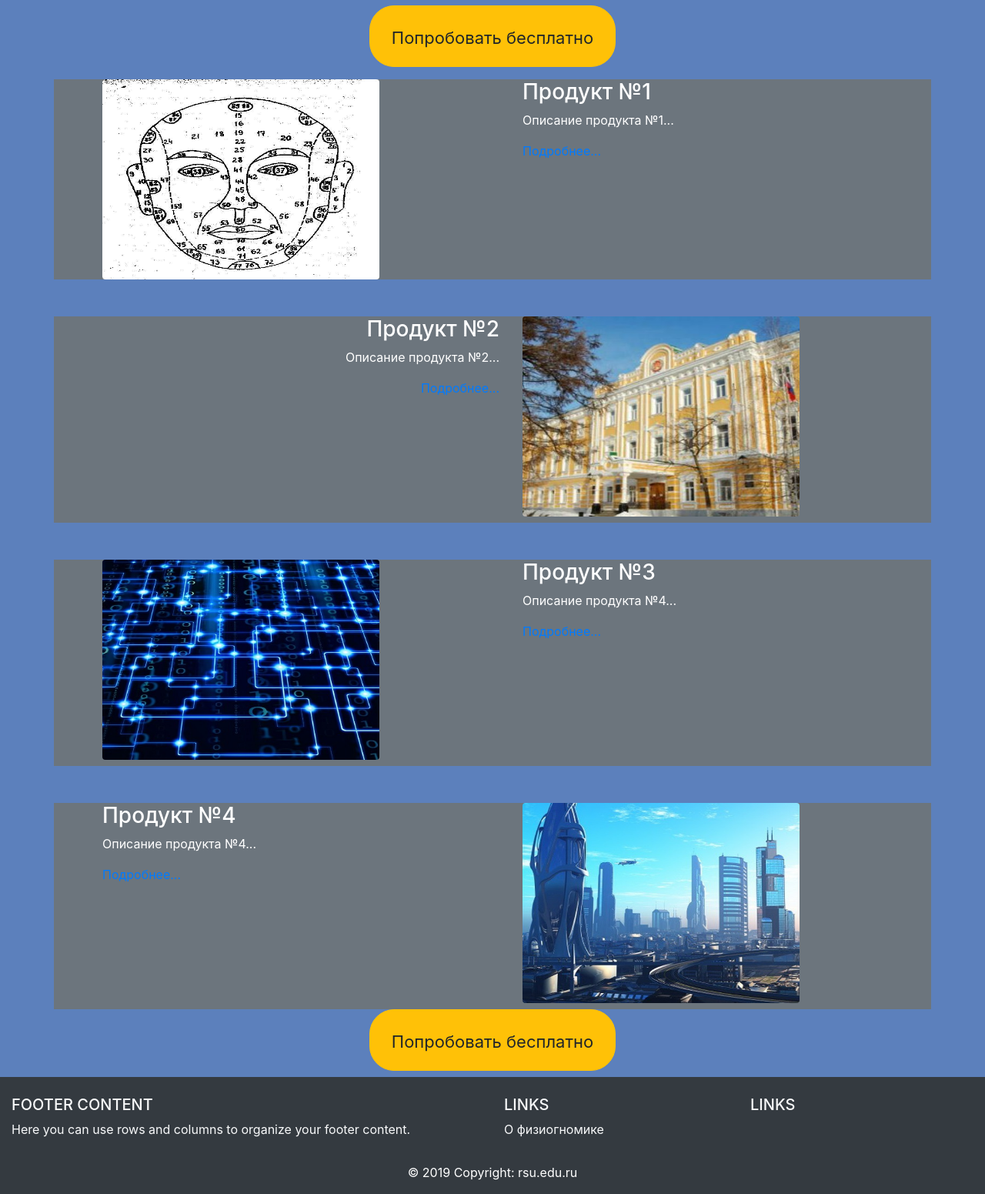
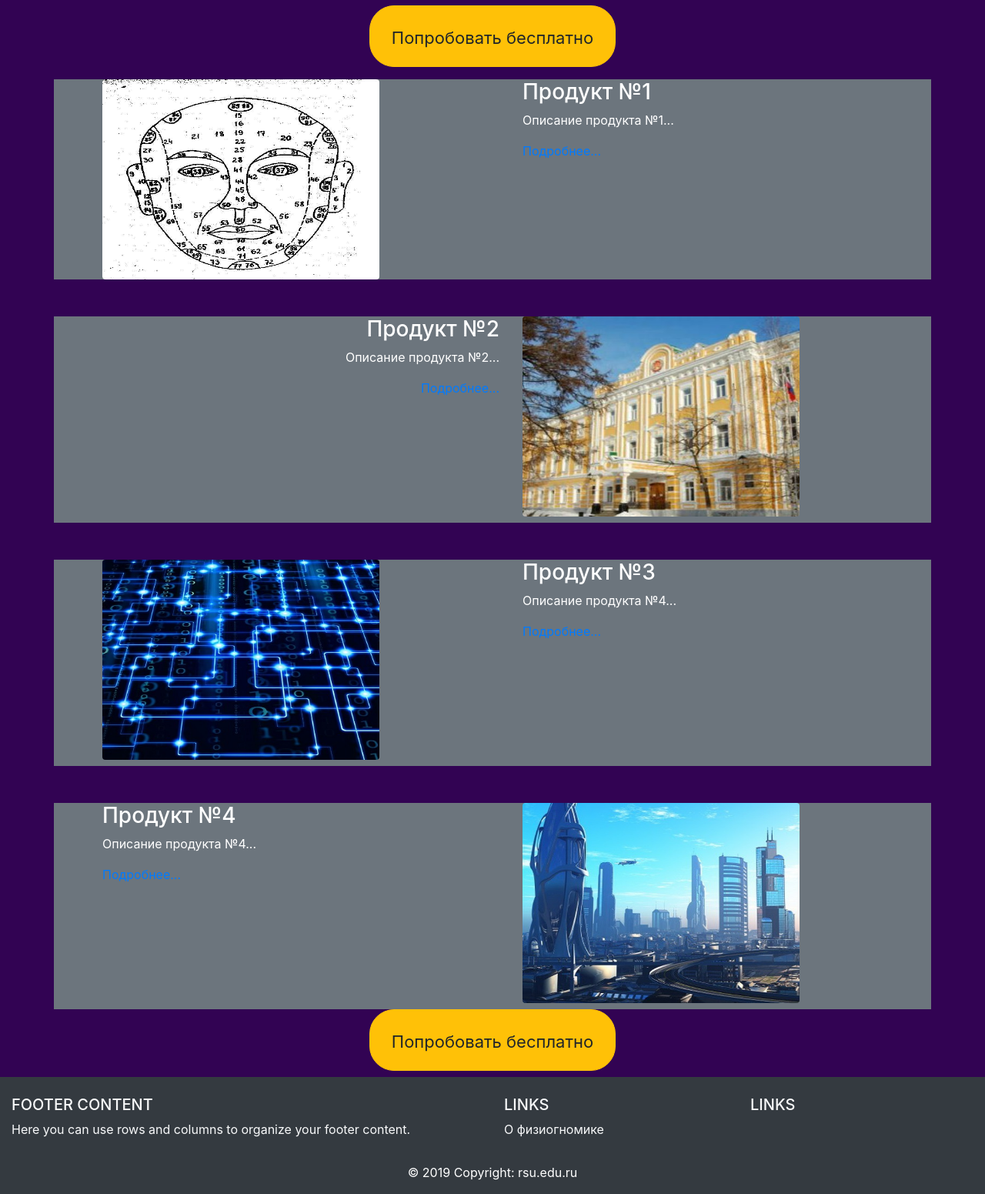
Before and after one commit to Zhora1337/RegulIT, a Django app: page / in a window 1280 px wide. Shown: the part 837-2388 px from the top of the page at 77% size. Run offline with Django 3.2, Linux system fonts and the light colour scheme; some libraries are stand-ins or nearby versions.

Commit message:
magenta back

```diff
--- a/main/templates/main/wrapper.html
+++ b/main/templates/main/wrapper.html
@@ -10,7 +10,7 @@
     <link rel="stylesheet" href="{% static '/css/bootstrap.min.css' %}" type="text/css">
     <link rel="stylesheet" href="{% static '/css/style.css' %}" type="text/css">
 </head>
-<body style="background: #5c80bc">
+<body style="background: #320353">
    <div class="container-fluid text-white" color="green">
         {% block content %}
         {% endblock %}
```
